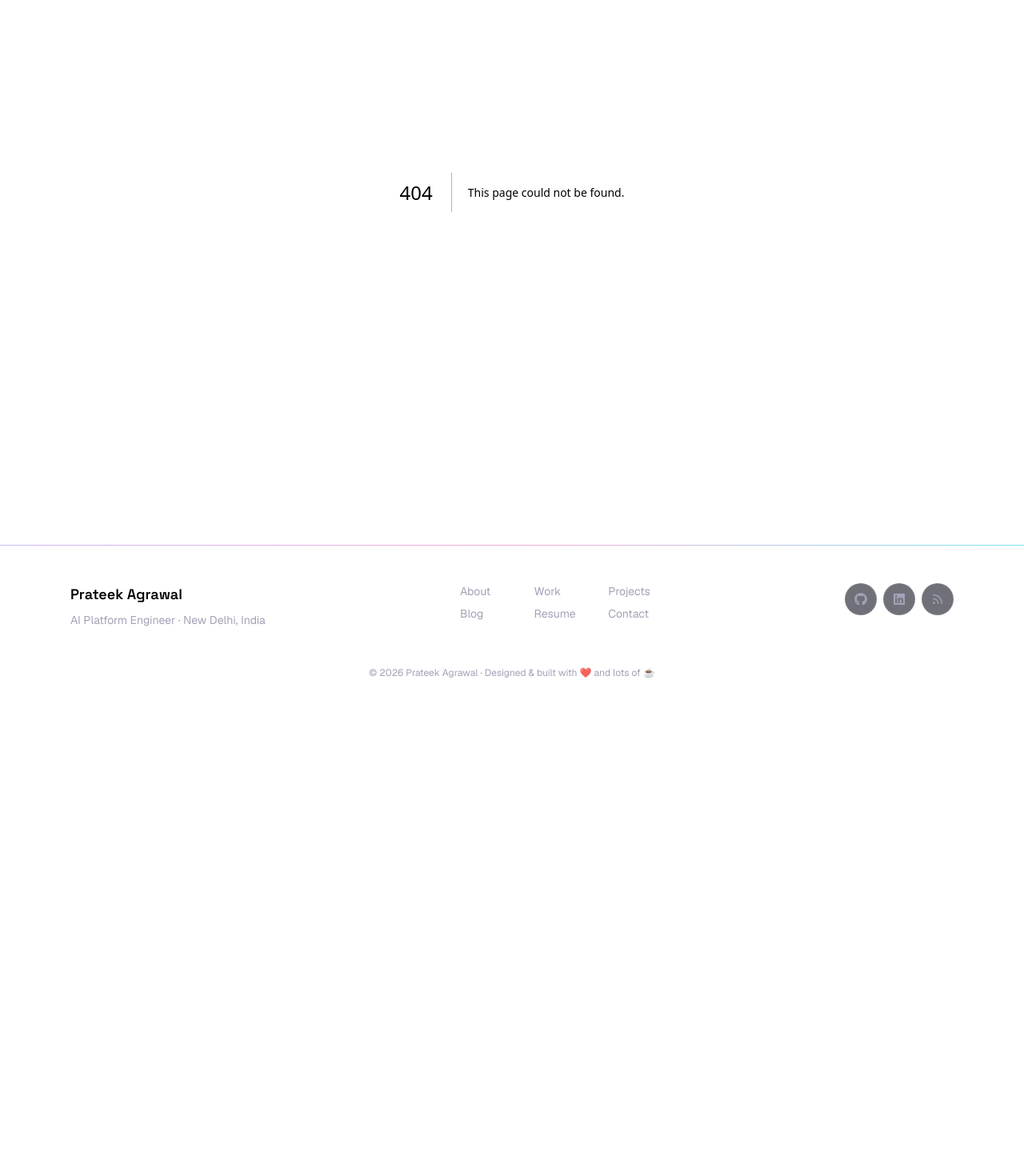
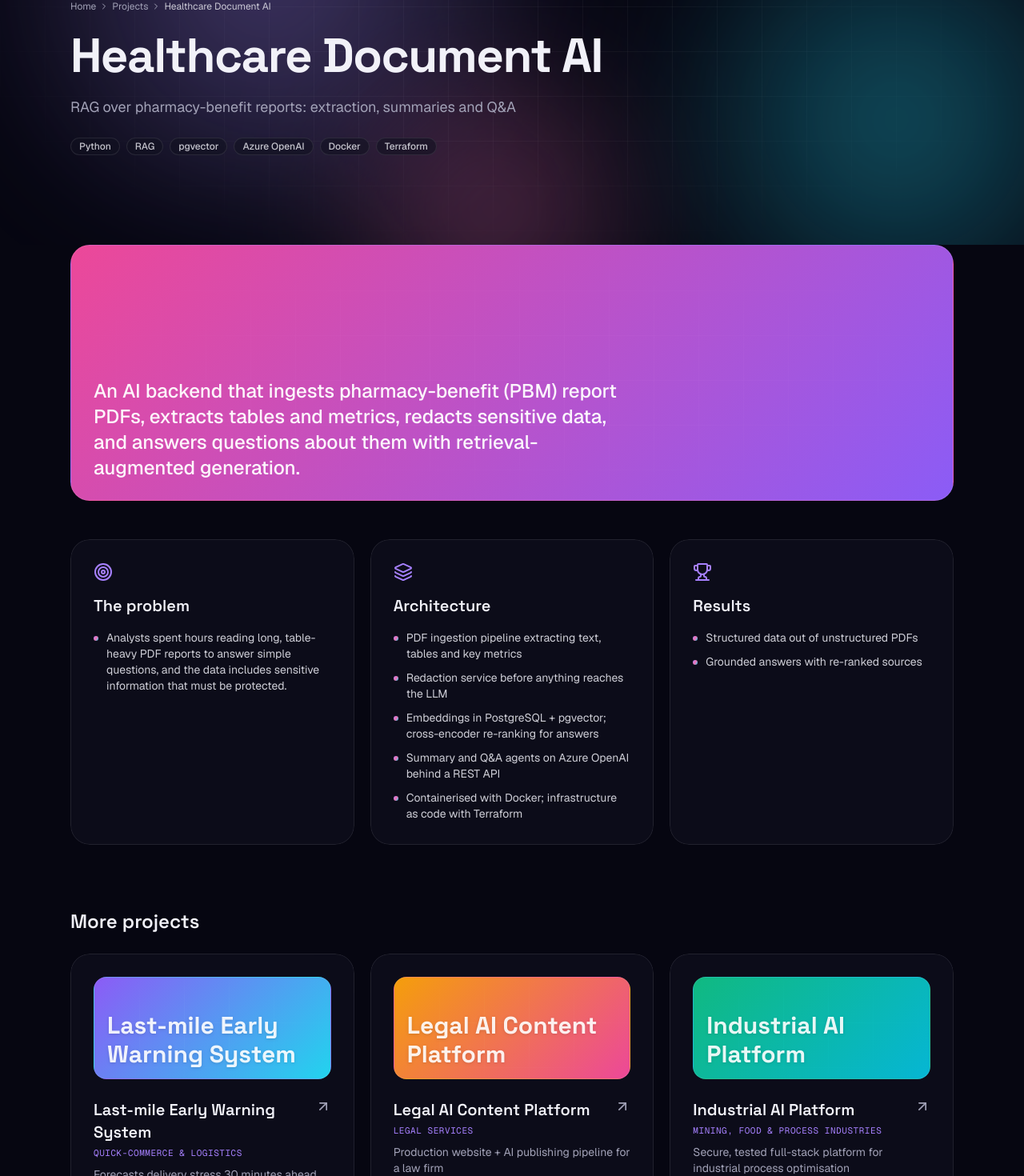
Before and after one commit to prateek-bka/prateek-portfolio, a Next.js app: page /projects/healthcare-document-ai in a window 1280 px wide. Before the commit this address had no page. Shown: the part 160-1630 px from the top of the page at 80% size. Before the commit the page ends 1049 px from the top, so only its background shows below. Built offline with nearby package versions, Linux system fonts and the light colour scheme.

Commit message:
Add project case study pages: projects/[slug]/page.tsx

```diff
--- /dev/null
+++ b/src/app/projects/[slug]/page.tsx
@@ -0,0 +1,143 @@
+import type { Metadata } from "next";
+import { Suspense } from "react";
+import Link from "next/link";
+import { notFound } from "next/navigation";
+import { ArrowLeft, ArrowUpRight, Layers, Target, Trophy } from "lucide-react";
+import { FaGithub } from "react-icons/fa6";
+import { projects, site } from "@/portfolio";
+import { PageHeader } from "@/components/page-header";
+import { Reveal, SpotlightCard } from "@/components/motion";
+import { Badge } from "@/components/ui/badge";
+import { Button } from "@/components/ui/button";
+import { JsonLd, person } from "@/components/json-ld";
+import { ProjectCard } from "@/components/home/sections";
+
+export function generateStaticParams() {
+  return projects.map((p) => ({ slug: p.slug }));
+}
+
+export async function generateMetadata({ params }: PageProps<"/projects/[slug]">): Promise<Metadata> {
+  const { slug } = await params;
+  const p = projects.find((x) => x.slug === slug);
+  if (!p) return {};
+  return {
+    title: p.name,
+    description: `${p.tagline}. ${p.description}`.slice(0, 158),
+    alternates: { canonical: `/projects/${p.slug}` },
+    openGraph: { type: "article", title: p.name, description: p.tagline },
+  };
+}
+
+export default function ProjectPage({ params }: PageProps<"/projects/[slug]">) {
+  return (
+    <Suspense fallback={<div className="min-h-screen" />}>
+      <Project params={params} />
+    </Suspense>
+  );
+}
+
+async function Project({ params }: { params: PageProps<"/projects/[slug]">["params"] }) {
+  const { slug } = await params;
+  const p = projects.find((x) => x.slug === slug);
+  if (!p) notFound();
+  const others = projects.filter((x) => x.slug !== slug).slice(0, 3);
+
+  const blocks = [
+    { icon: Target, title: "The problem", items: [p.problem] },
+    { icon: Layers, title: "Architecture", items: p.architecture },
+    { icon: Trophy, title: "Results", items: p.results },
+  ];
+
+  return (
+    <>
+      <PageHeader
+        crumbs={[
+          { name: "Projects", href: "/projects" },
+          { name: p.name, href: `/projects/${p.slug}` },
+        ]}
+        title={p.name}
+        subtitle={p.tagline}
+      >
+        <div className="mt-6 flex flex-wrap gap-2">
+          {p.tech.map((t) => (
+            <Badge key={t} variant="glass">
+              {t}
+            </Badge>
+          ))}
+        </div>
+        <div className="mt-8 flex flex-wrap gap-3">
+          {p.link && (
+            <Button asChild variant="brand">
+              <a href={p.link} target="_blank" rel="noopener noreferrer">
+                Visit live <ArrowUpRight />
+              </a>
+            </Button>
+          )}
+          {p.repo && (
+            <Button asChild variant="outline">
+              <a href={p.repo} target="_blank" rel="noopener noreferrer">
+                <FaGithub /> Source
+              </a>
+            </Button>
+          )}
+        </div>
+      </PageHeader>
+
+      <div className="mx-auto max-w-6xl px-4 pb-20 sm:px-6">
+        <Reveal>
+          <div
+            className="relative mb-12 h-56 overflow-hidden rounded-3xl border border-border md:h-80"
+            style={{ background: `linear-gradient(135deg, ${p.gradient[0]}, ${p.gradient[1]})` }}
+          >
+            <div className="bg-grid absolute inset-0 opacity-40 mix-blend-overlay" />
+            <p className="absolute bottom-6 left-7 max-w-2xl text-lg font-medium text-white/95 md:text-2xl">{p.description}</p>
+          </div>
+        </Reveal>
+
+        <div className="grid gap-5 md:grid-cols-3">
+          {blocks.map(({ icon: Icon, title, items }, i) => (
+            <Reveal key={title} delay={i * 0.08}>
+              <SpotlightCard className="h-full">
+                <div className="p-7">
+                  <Icon className="size-6 text-primary" />
+                  <h2 className="mt-4 font-display text-xl font-semibold">{title}</h2>
+                  <ul className="mt-4 space-y-2.5 text-sm text-foreground/85">
+                    {items.map((it) => (
+                      <li key={it} className="flex gap-2.5">
+                        <span className="bg-brand-gradient mt-2 size-1.5 shrink-0 rounded-full" />
+                        {it}
+                      </li>
+                    ))}
+                  </ul>
+                </div>
+              </SpotlightCard>
+            </Reveal>
+          ))}
+        </div>
+
+        <h2 className="mt-20 mb-6 font-display text-2xl font-semibold">More projects</h2>
+        <div className="grid gap-5 md:grid-cols-3">
+          {others.map((o) => (
+            <ProjectCard key={o.slug} p={o} />
+          ))}
+        </div>
+        <Link href="/projects" className="mt-10 inline-flex items-center gap-2 text-sm text-primary hover:underline">
+          <ArrowLeft className="size-4" /> All projects
+        </Link>
+      </div>
+
+      <JsonLd
+        data={{
+          "@type": "CreativeWork",
+          name: p.name,
+          headline: p.tagline,
+          description: p.description,
+          url: `${site.url}/projects/${p.slug}`,
+          author: { "@id": person["@id"] },
+          keywords: p.tech.join(", "),
+          ...(p.link ? { sameAs: p.link } : {}),
+        }}
+      />
+    </>
+  );
+}
```
